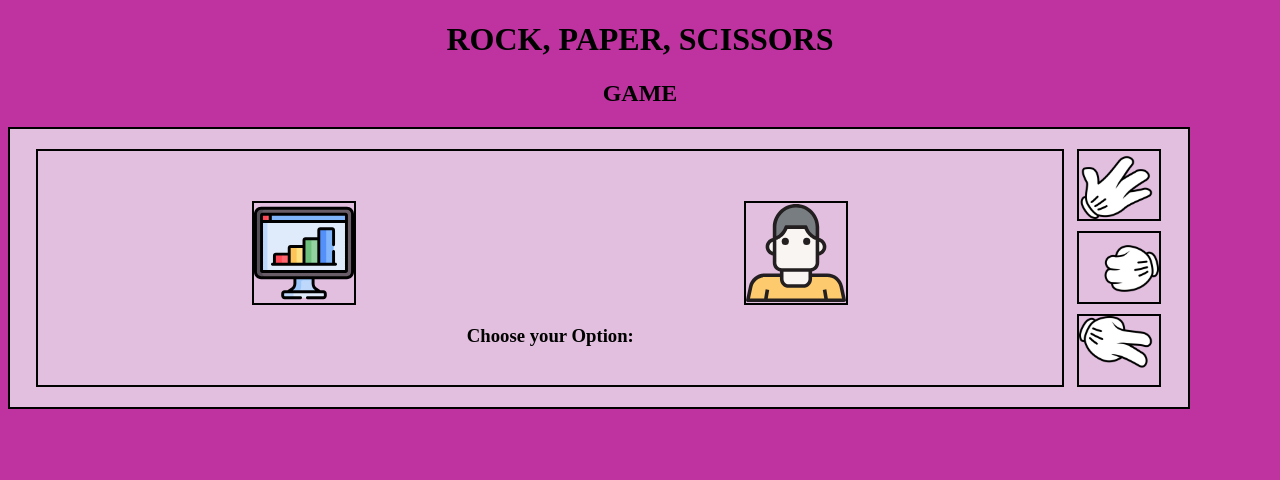
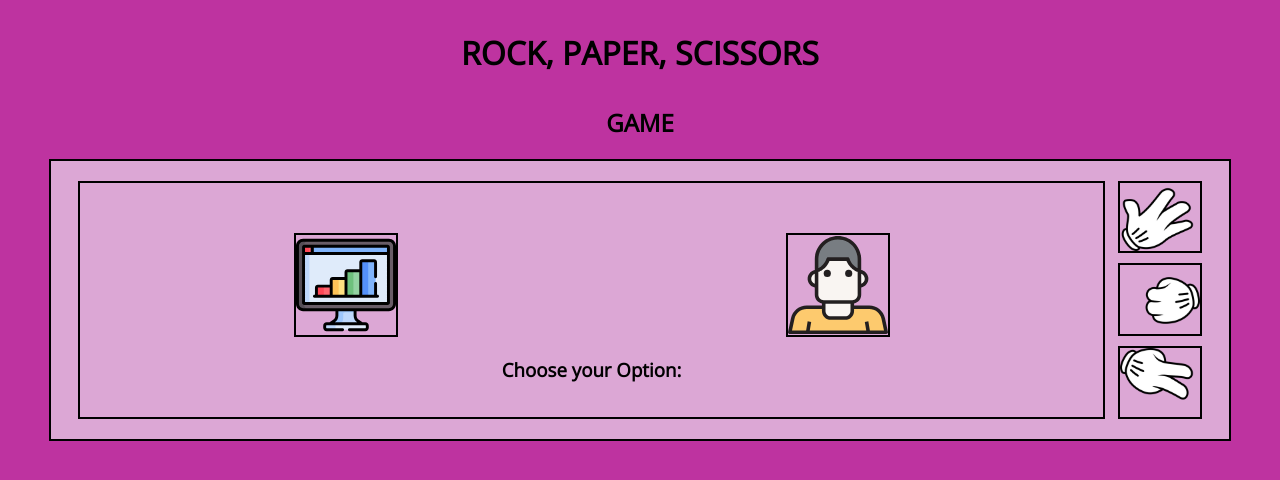
Before and after one commit to MarilenaRoque/RockPaperScissors, a plain HTML site: page index.html in a window 1280 px wide. Drawn offline with nearby package versions, Linux system fonts and the light colour scheme.

Commit message:
defining font and centralizing the body-game div

```diff
--- a/index.html
+++ b/index.html
@@ -5,6 +5,7 @@
     <meta name="viewport" content="width=device-width, initial-scale=1.0">
     <link rel="stylesheet" type="text/css" href="style.css" >
     <title>Rock, Paper, Scissors GAME!</title>
+    <link href="https://fonts.googleapis.com/css2?family=Open+Sans&display=swap" rel="stylesheet">
 </head>
 <body>
 
--- a/style.css
+++ b/style.css
@@ -1,5 +1,14 @@
+body{
+    font-family: 'Open Sans', sans-serif;
+}
+
+
 h1, h2 {
     text-align: center;
+}
+
+h1{
+    padding: 10px;
 }
 
 body{
@@ -11,10 +20,11 @@ h3{
 }
 
 #body-game{
-    background-color: rgba(241, 245, 248, 0.719);
+    background-color: rgba(241, 245, 248, 0.6);
     border: 2px solid black;
     width: 90%;
     padding: 20px;
+    margin: auto;
 }
 
 #arena {
```
